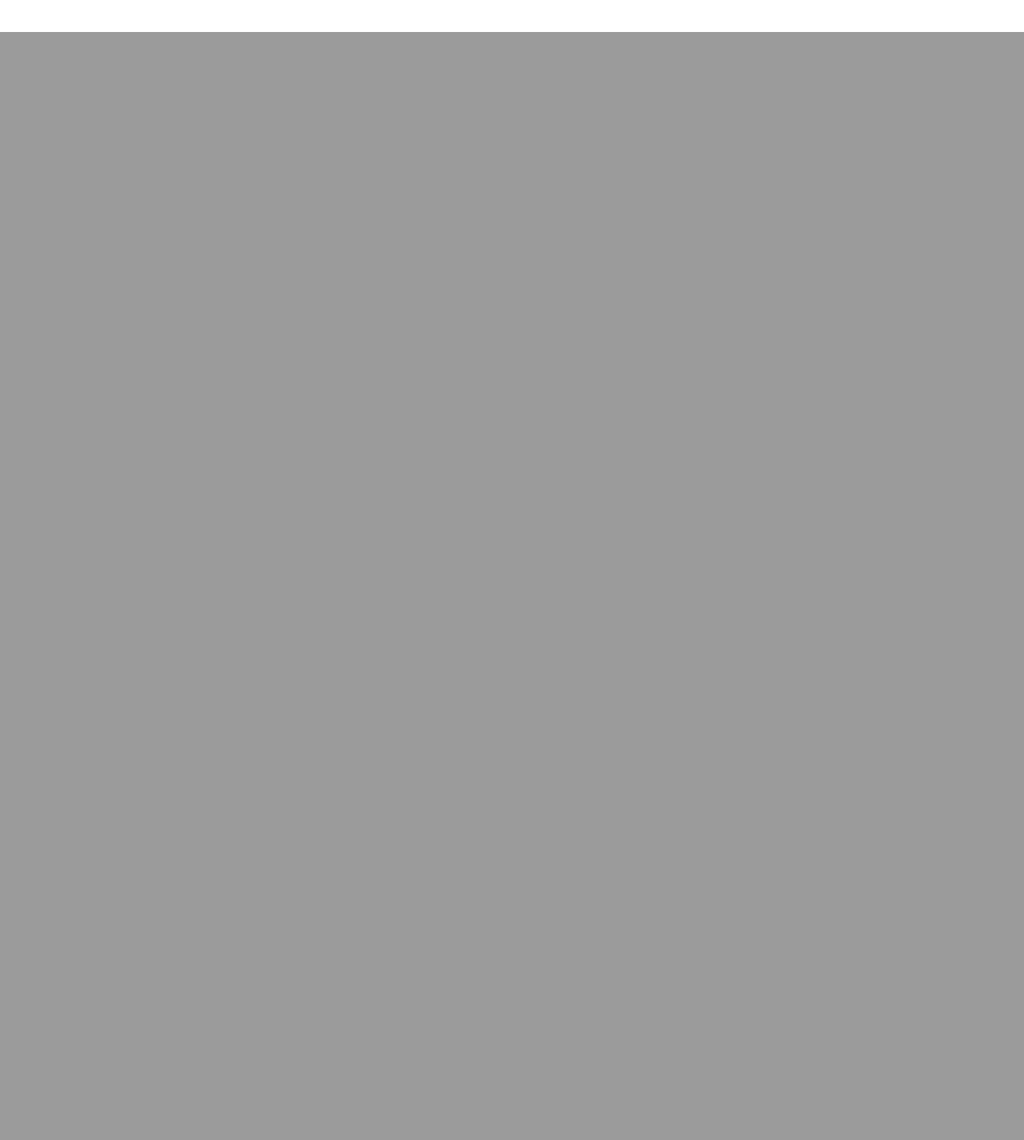
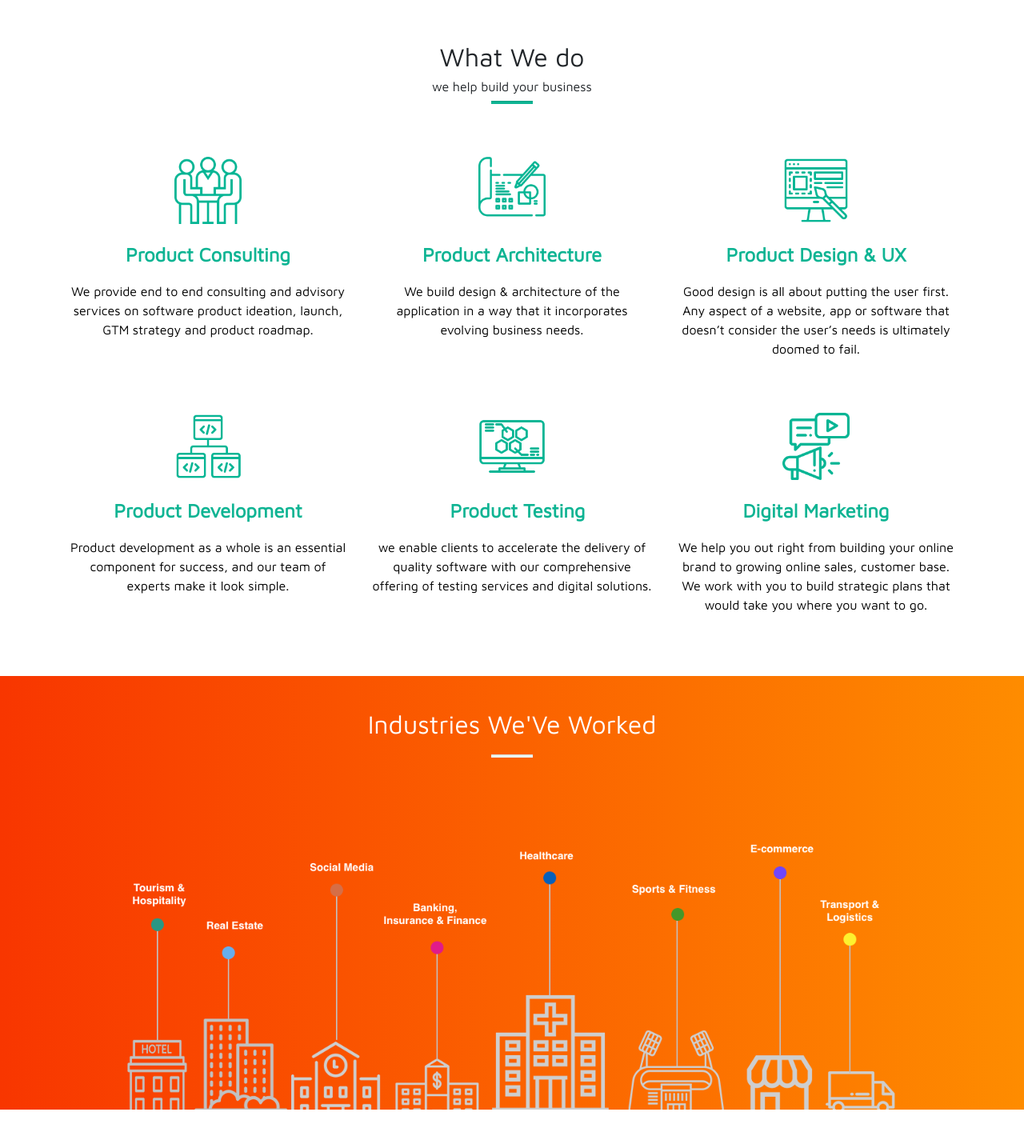
Before and after one commit to AOCINC/Aoc_Business, a Django app: page / in a window 1280 px wide. Shown: the part 760-2185 px from the top of the page at 80% size. Before the commit the page ends 800 px from the top, so only its background shows below. Run offline with Django 3.2, Linux system fonts and the light colour scheme; some libraries are stand-ins or nearby versions; some web fonts are replaced.

Commit message:
updaet work flow

```diff
--- a/Aoc_Business/static/css/style.css
+++ b/Aoc_Business/static/css/style.css
@@ -231,3 +231,89 @@
 
 
 /* honme landing page corouse and caption styles */
+
+
+
+/* second devi WHAT WE DO PAGE STYLE */
+
+h1.h2,h3,h4,h5,h6,p,small{
+    font-family: 'Maven Pro', sans-serif;
+}
+.sec-div .col-sm a{
+    text-decoration: none;
+    border-bottom:none;
+}
+.sec-div p{
+    font-size:24px;
+    font-weight: 600;
+    color:#0eb493
+}
+.sec-div small{
+    font-size:16px;
+    color:black;
+}
+.sec-div p:hover{
+    color: rgb(250, 3, 188)
+}
+
+.sec-div{
+    background: #fff;
+    padding:5%;
+    margin-bottom:5%;
+    /* background-image:url("/static/images/bg-img.jpg") */
+}
+.sec-div-head{
+    font-family: 'Maven Pro', sans-serif;
+    padding: 4%;
+    margin-top:-5%;
+}
+.sec-div-head hr{
+    background:#0eb493;
+    height: 3px;
+    width:5%;
+    margin:0 auto;
+
+}
+.sec-div img{
+    height: 84px;
+    width:84px;
+    margin:20px;
+}
+
+
+/* second devi WHAT WE DO PAGE STYLE ENDS HERE*/
+
+
+/* Third DIV  */
+#third-div h2{
+    font-family: 'Maven Pro', sans-serif;
+    padding: 4%;
+    margin-top:-5%;
+
+}
+
+#third-div-img h2{
+    color:#fff;
+}
+#third-div hr{
+    background:#edf5f3;
+    height: 3px;
+    width:5%;
+    margin:0 auto;
+    margin-top:-3%;
+
+}
+
+
+#third-div-img{
+    /* background-image: linear-gradient(180deg, #2af598 0%, #009efd 100%); */
+    /* background-image: linear-gradient(to top, #0ba360 0%, #3cba92 100%); */
+    background: #fe8c00;  /* fallback for old browsers */
+    background: -webkit-linear-gradient(to right, #f83600, #fe8c00);  /* Chrome 10-25, Safari 5.1-6 */
+    background: linear-gradient(to right, #f83600, #fe8c00); /* W3C, IE 10+/ Edge, Firefox 16+, Chrome 26+, Opera 12+, Safari 7+ */
+    margin-bottom:3%;
+    padding-left:10%;
+    padding-right:10%;
+
+}
+/* Third DIV en */
--- /dev/null
+++ b/Aoc_Business/templates/Aoc_Business_LandingApp/What_we_Do.html
@@ -0,0 +1,107 @@
+{% load static %}
+
+{% block content %}
+
+
+<div class="sec-div  text-center">
+    <!-- heading -->
+    <div class="text-center sec-div-head">
+        <h2>What We do</h2>
+        <h6>we help build your business</h6>
+        <hr>
+    </div>
+    <!-- heading ends -->
+    <!-- first row -->
+    <div class="container">
+        <div class="row">
+          <div class="col-sm">
+            <a href="#">
+                <img src="{% static 'images/consulting.png' %}" alt="">
+                <p>Product Consulting</p>
+                <small>
+                    We provide end to end consulting and advisory services on software product ideation,
+                    launch, GTM strategy and product roadmap.
+                </small>
+            </a>
+        </div>
+          <div class="col-sm">
+            <a href="">
+                <img src="{% static 'images/blueprint.png' %}" alt="">
+                <p>Product Architecture</p>
+                <small>
+                    We build design & architecture of the application in a way that it incorporates evolving business needs.
+                </small>
+            </a>
+        </div>
+          <div class="col-sm">
+            <a href="">
+                <img src="{% static 'images/UX_UI.png' %}" alt="">
+                <p>Product Design & UX</p>
+                <small>
+                    Good design is all about putting the user first. Any aspect of a website,
+                    app or software that doesn’t consider the user’s needs is ultimately doomed to fail.
+                </small>
+            </a>
+        </div>
+        </div>
+      </div><br><br>
+    <!-- second row -->
+    <div class="container">
+        <div class="row">
+          <div class="col-sm">
+            <a href="">
+                <img src="{% static 'images/product-development.png' %}" alt="">
+                <p>Product Development</p>
+                <small>
+                    Product development as a whole is an essential component for success,
+                    and our team of experts make it look simple.
+                </small>
+            </a>
+        </div>
+          <div class="col-sm">
+            <a href="">
+                <img src="{% static 'images/testing.png' %}" alt="">
+                <p>&nbsp; Product Testing</p>
+                <small>
+                    we enable clients to accelerate the delivery of quality software
+                    with our comprehensive offering of testing services and digital solutions.
+                </small>
+            </a>
+        </div>
+          <div class="col-sm">
+            <a href="">
+                <img src="{% static 'images/digital-marketing.png' %}" alt="">
+                <p>Digital Marketing </p>
+                <small>
+                    We help you out right from building your online brand to growing online sales,
+                    customer base. We work with you to build strategic plans that would take you where you want to go.
+                </small>
+            </a>
+        </div>
+        </div>
+      </div>
+
+</div>
+<!-- second div end  -->
+
+
+<!--Third Div  -->
+<div class="text-center" id="third-div">
+    <div class="" id="third-div-img">
+        <div class="head ">
+            <h2>Industries We'Ve Worked</h2>
+            <hr>
+        </div>
+        <img src="{% static 'images/Aoc-product-industries.png' %}" class="w-100" alt="">
+    </div>
+</div>
+
+
+
+<!--Third Div end -->
+
+
+
+
+
+{% endblock %}
--- a/Aoc_Business/templates/Aoc_Business_LandingApp/base.html
+++ b/Aoc_Business/templates/Aoc_Business_LandingApp/base.html
@@ -21,6 +21,9 @@
     <!-- google fonts for navlinks -->
     <link href="https://fonts.googleapis.com/css2?family=Graduate&display=swap" rel="stylesheet">
     <link href="https://fonts.googleapis.com/css2?family=Red+Rose&display=swap" rel="stylesheet">
+    <link rel="preconnect" href="https://fonts.gstatic.com">
+    <link href="https://fonts.googleapis.com/css2?family=Maven+Pro&display=swap" rel="stylesheet">
+
 
 
     <!-- font awesome -->
--- a/Aoc_Business/templates/Aoc_Business_LandingApp/home.html
+++ b/Aoc_Business/templates/Aoc_Business_LandingApp/home.html
@@ -56,12 +56,35 @@
 
 
 
+<!-- second div page -->
+
+{% include 'Aoc_Business_LandingApp/What_we_Do.html' %}
+
+<!-- second div page end  -->
+
+<!-- chat box -->
+<!-- <div>
+  <a href="javascript:void(0)" onclick="EhLiveChat.open_chat()" >
+    Live Chat
+  </a>
+</div>
+
+<script type="text/javascript" >
+  var EhAPI = EhAPI || {};
+  EhAPI.after_load = function(){EhAPI.set_account('vfkn3oddmvccir5tdju1cm5nq', 'aocincin');
+  EhAPI.execute('rules');};
+  (function(d,s,f) {var sc=document.createElement(s);
+  sc.type='text/javascript';
+  sc.async=true;
+  sc.src=f;
+  var m=document.getElementsByTagName(s)[0];
+  m.parentNode.insertBefore(sc,m);
+  })
+  (document, 'script', '//d2p078bqz5urf7.cloudfront.net/jsapi/ehform.js');
+</script> -->
 
 
-
-
-
-
+<!-- chat box  end -->
 
 
 {% endblock %}
```
Also changed, not shown: Aoc_Business/static/images/Aoc-product-industries.png (added), Aoc_Business/static/images/Applications.png (added), Aoc_Business/static/images/UX_UI.png (added), Aoc_Business/static/images/bg-img.jpg (added), Aoc_Business/static/images/blueprint.png (added), Aoc_Business/static/images/consulting.png (added), Aoc_Business/static/images/digital-marketing.png (added), Aoc_Business/static/images/people.svg (added), Aoc_Business/static/images/product-development.png (added), Aoc_Business/static/images/testing.png (added), Aoc_Business/static/images/try-it-out.svg (added), Aoc_Business/templates/Aoc_Business_LandingApp/First_Div_Img_Sliders.html (added).
